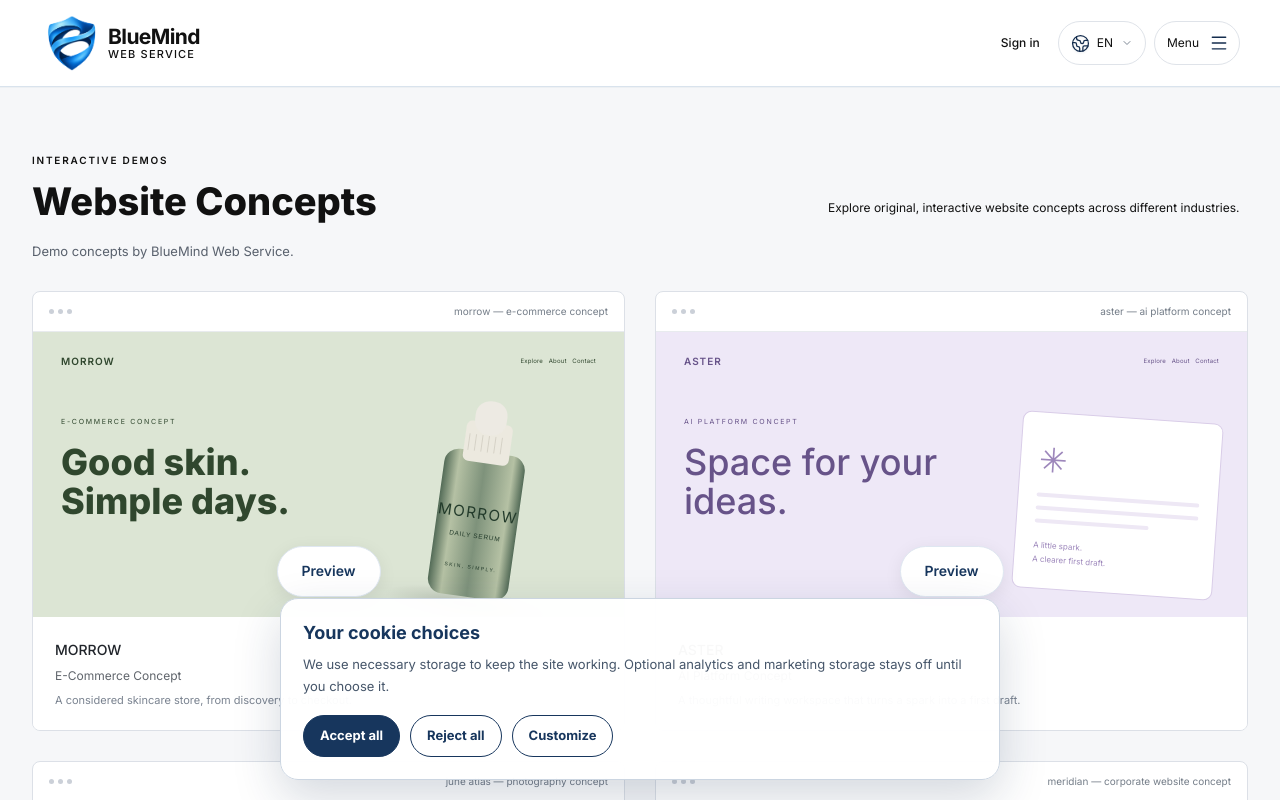
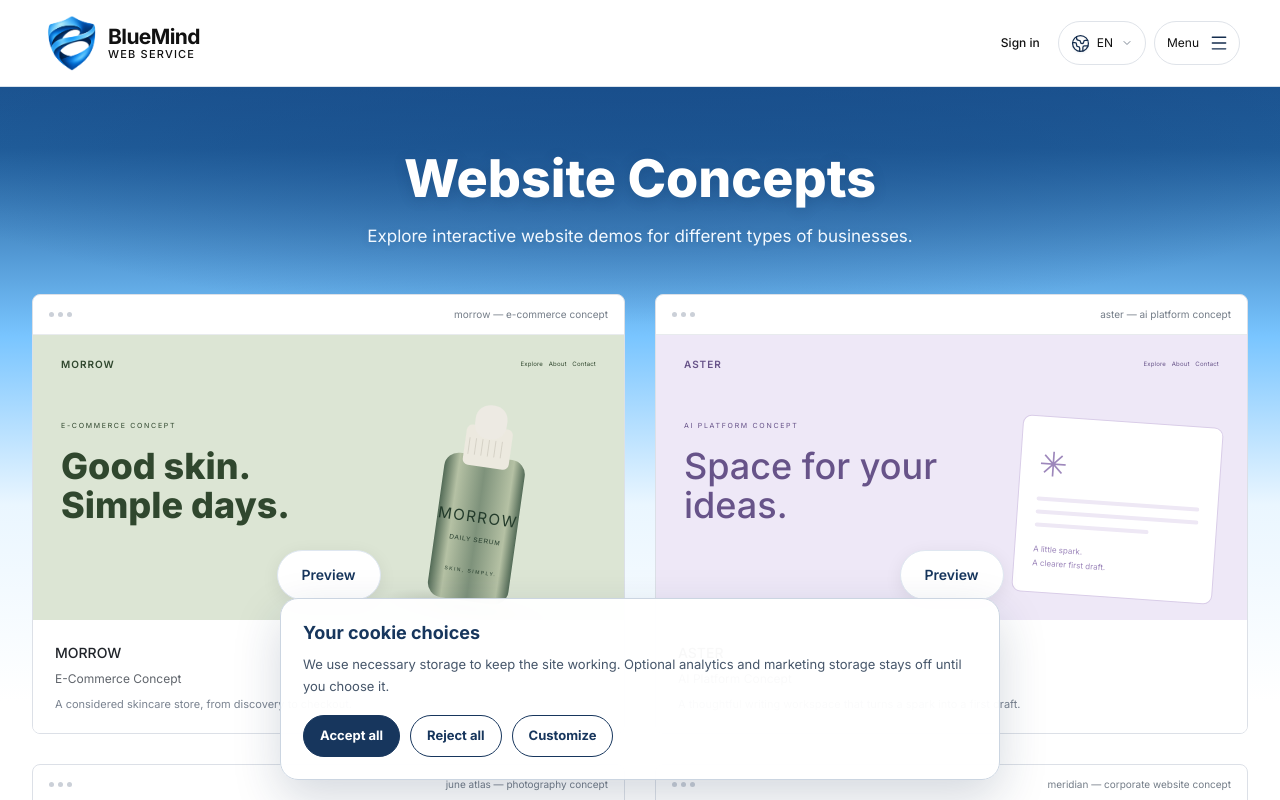
Before and after one commit to m1o223/bluem-ndwebs-rv-cefronend, a Next.js app: page /templates in a window 1280 px wide. Shown: the top 800 px of the page. Built offline with nearby package versions, Linux system fonts and the light colour scheme.

Commit message:
Simplify templates page introduction

```diff
--- a/app/templates/page.tsx
+++ b/app/templates/page.tsx
@@ -8,5 +8,5 @@ export const metadata: Metadata = {
 };
 
 export default function TemplatesPage() {
-  return <div className={`${styles.home} ${styles.templatesPage}`}><ProjectShowcase headingAs="h1" /></div>;
+  return <div className={`${styles.home} ${styles.templatesPage}`}><ProjectShowcase headingAs="h1" compactIntro /></div>;
 }
--- a/components/home/home.module.css
+++ b/components/home/home.module.css
@@ -127,6 +127,11 @@
 .textButton { min-height: 44px; display: inline-flex; align-items: center; gap: 17px; color: #272d37; font-size: 12px; line-height: 1.4; padding-block: 10px; }
 .textButton span { font-size: 17px; }
 .showcase { background: #f6f7f9; border-block: 1px solid #edf0f3; padding: 64px 0 45px; scroll-margin-top: 25px; }
+.templateShowcase { background: transparent; border-block: 0; padding: clamp(42px, 5vw, 70px) 0 45px; }
+.templateShowcase .sectionHeading { display: flex; flex-direction: column; align-items: center; justify-content: center; gap: 15px; margin-bottom: clamp(28px, 4vw, 44px); text-align: center; }
+.templateShowcase .sectionHeading > div { display: block; }
+.templateShowcase .sectionHeading h1 { color: #fff; font-size: clamp(36px, 4.2vw, 52px); letter-spacing: -1.4px; text-shadow: 0 2px 14px #102e5133; }
+.templateShowcase .sectionHeading > p { width: min(100%, 660px); margin: 0; color: #f1f8ff; font-size: clamp(14px, 1.35vw, 17px); line-height: 1.65; text-shadow: 0 1px 8px #102e5126; }
 .sectionHeading { display: flex; justify-content: space-between; align-items: flex-end; margin-bottom: 31px; gap: 30px; }
 .sectionHeading .eyebrow { margin-bottom: 12px; }
 .sectionHeading h1,
@@ -208,6 +213,10 @@
   .eyebrow { font-size: 8px; letter-spacing: 1.5px; margin-bottom: 20px; }
   .desktopBreak { display: none; }
   .showcase { padding-block: 42px 35px; }
+  .templateShowcase { padding-block: 32px 35px; }
+  .templateShowcase .sectionHeading { gap: 12px; margin-bottom: 26px; }
+  .templateShowcase .sectionHeading h1 { font-size: clamp(32px, 9vw, 40px); letter-spacing: -1px; }
+  .templateShowcase .sectionHeading > p { width: min(100%, 330px); font-size: 14px; line-height: 1.7; }
   .sectionHeading { align-items: flex-start; flex-direction: column; gap: 14px; margin-bottom: 25px; }
   .sectionHeading h1,
   .sectionHeading h2 { font-size: 33px; }
--- a/components/home/project-showcase.tsx
+++ b/components/home/project-showcase.tsx
@@ -11,29 +11,35 @@ import portfolio from "../portfolio/showcase.module.css";
 import styles from "./home.module.css";
 import InteractiveProjectViewer from "./project-viewer";
 
-export default function ProjectShowcase({ headingAs: Heading = "h2" }: { headingAs?: "h1" | "h2" }) {
+type ProjectShowcaseProps = {
+  headingAs?: "h1" | "h2";
+  compactIntro?: boolean;
+};
+
+export default function ProjectShowcase({ headingAs: Heading = "h2", compactIntro = false }: ProjectShowcaseProps) {
   const [activeProject, setActiveProject] = useState<(typeof projects)[number]["id"] | null>(null);
 
   return (
     <>
       <section
       id="selected-work"
-      className={styles.showcase}
+      className={`${styles.showcase}${compactIntro ? ` ${styles.templateShowcase}` : ""}`}
       aria-labelledby="work-title"
     >
       <div className={styles.container}>
         <ConceptReveal direction="up">
           <div className={styles.sectionHeading}>
             <div>
-              <p className={styles.eyebrow}>INTERACTIVE DEMOS</p>
+              {!compactIntro && <p className={styles.eyebrow}>INTERACTIVE DEMOS</p>}
               <Heading id="work-title">Website Concepts</Heading>
             </div>
             <p>
-              Explore original, interactive website concepts across different
-              industries.
+              {compactIntro
+                ? "Explore interactive website demos for different types of businesses."
+                : "Explore original, interactive website concepts across different industries."}
             </p>
           </div>
-          <p className={portfolio.disclosure}>Demo concepts by BlueMind Web Service.</p>
+          {!compactIntro && <p className={portfolio.disclosure}>Demo concepts by BlueMind Web Service.</p>}
         </ConceptReveal>
         <div className={portfolio.grid}>
           {projects.map((project, index) => (
```
Also changed, not shown: messages/ar.json, messages/sv.json.
